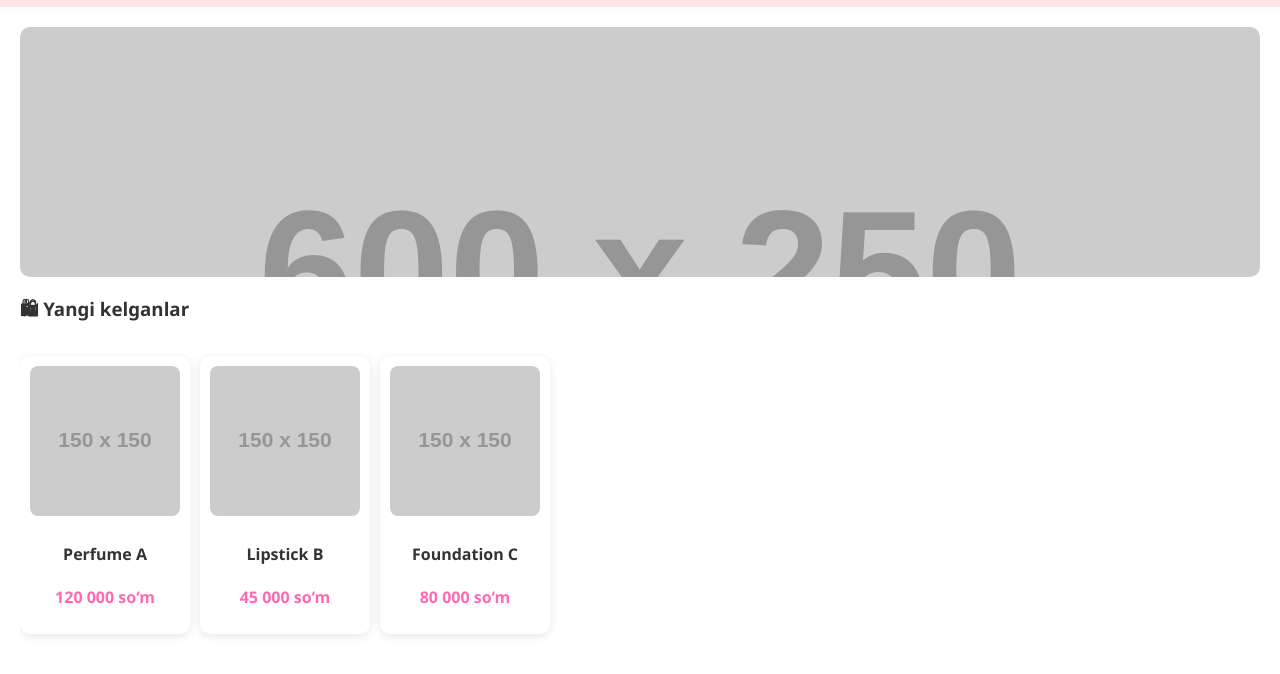
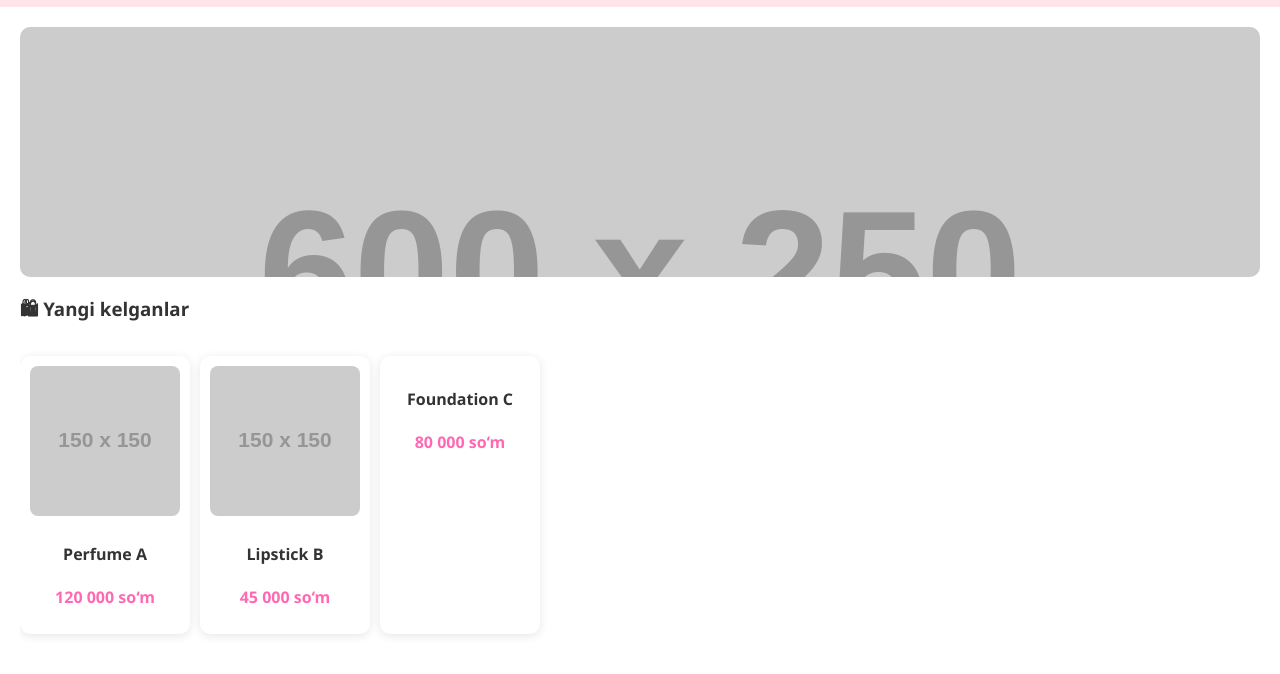
Before and after one commit to Aliyakubof/YBeauty, a website: page public/sotuv.html in a window 1280 px wide. Shown: the part 86-760 px from the top of the page. Drawn offline with Linux system fonts and the light colour scheme; placeholder pictures from the web are drawn by us.

Commit message:
Render + Firebase tayyor

```diff
--- a/public/sotuv.html
+++ b/public/sotuv.html
@@ -33,6 +33,7 @@ form button{cursor:pointer;}
 .modal-content{background:white;padding:20px;border-radius:10px;max-width:400px;width:90%;position:relative;}
 .close{position:absolute;top:10px;right:10px;font-size:18px;cursor:pointer;}
 </style>
+
 <!-- Firebase SDK -->
 <script type="module">
 import { initializeApp } from "https://www.gstatic.com/firebasejs/10.2.0/firebase-app.js";
@@ -50,10 +51,10 @@ const firebaseConfig = {
 const app = initializeApp(firebaseConfig);
 const db = getDatabase(app);
 </script>
+
 </head>
 <body>
 
-<!-- HEADER -->
 <div class="header-top">
 <div class="logo">YBeauty</div>
 <div class="search-box">
@@ -62,7 +63,6 @@ const db = getDatabase(app);
 </div>
 </div>
 
-<!-- NAV -->
 <nav>
 <a href="#" onclick="showSection('home')">Asosiy</a>
 <a href="#" onclick="showSection('perfume')">Parfyumeriya</a>
@@ -71,7 +71,7 @@ const db = getDatabase(app);
 <a href="#" onclick="showSection('admin')">Admin</a>
 </nav>
 
-<!-- HOME SECTION -->
+<!-- HOME -->
 <div id="home" class="section active">
 <div class="slider">
 <div class="slides" id="slides">
@@ -85,11 +85,11 @@ const db = getDatabase(app);
 <div class="mini-cards">
 <div class="card" onclick="openModal('Perfume A', '120000', 'https://via.placeholder.com/150')"><img src="https://via.placeholder.com/150" alt=""><h4>Perfume A</h4><p class="price">120 000 so‘m</p></div>
 <div class="card" onclick="openModal('Lipstick B', '45000', 'https://via.placeholder.com/150')"><img src="https://via.placeholder.com/150" alt=""><h4>Lipstick B</h4><p class="price">45 000 so‘m</p></div>
-<div class="card" onclick="openModal('Foundation C', '80000', 'https://via.placeholder.com/150')"><img src="https://via.placeholder.com/150" alt=""><h4>Foundation C</h4><p class="price">80 000 so‘m</p></div>
+<div class="card" onclick="openModal('Foundation C', '80000', 'https://via.placeholder.com/150')"><h4>Foundation C</h4><p class="price">80 000 so‘m</p></div>
 </div>
 </div>
 
-<!-- ADMIN SECTION -->
+<!-- ADMIN -->
 <div id="admin" class="section">
 <h2>Admin Panel</h2>
 <label>Admin kalitni kiriting:</label>
@@ -138,11 +138,9 @@ document.getElementById("modalImage").src = image;
 document.getElementById("orderModal").style.display = "flex";
 }
 
-function closeModal(){
-document.getElementById("orderModal").style.display = "none";
-}
+function closeModal(){document.getElementById("orderModal").style.display = "none";}
 
-// Firebase Buyurtma yuborish
+// Firebase buyurtma
 document.getElementById("orderForm").addEventListener("submit", async function(e){
 e.preventDefault();
 const data = {
@@ -159,7 +157,7 @@ document.getElementById("orderForm").reset();
 closeModal();
 });
 
-// Firebase Buyurtmalarni admin panelga chiqarish
+// Firebase admin panel
 async function loadOrders(){
 const key = document.getElementById("adminKey").value;
 if(key !== 'admin123'){alert("Siz admin emassiz!"); return;}
```
Also changed, not shown: package.json (+4 -4 lines), server.js (+3 -4 lines).
